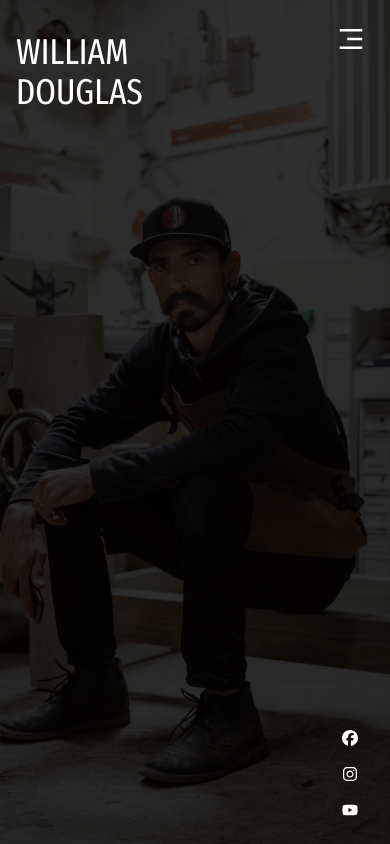
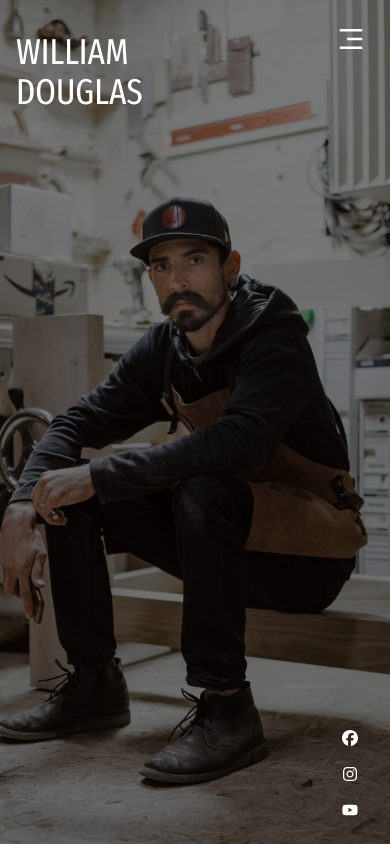
Before and after one commit to aaron-soto/william-douglas, a Next.js app: page / in a window 390 px wide. Built offline with nearby package versions, Linux system fonts and the light colour scheme.

Commit message:
fix: adjust background opacity for improved visibility on marketing page

```diff
--- a/src/app/(marketing)/page.tsx
+++ b/src/app/(marketing)/page.tsx
@@ -6,7 +6,7 @@ import { SocialButtons } from "@/app/(marketing)/social-buttons";
 export default function Home() {
   return (
     <div className="w-screen h-dvh relative">
-      <div className="absolute inset-0 bg-black bg-opacity-80 z-[1000]"></div>
+      <div className="absolute inset-0 bg-black bg-opacity-50 md:bg-opacity-80 z-[1000]"></div>
       <Image
         src="/images/william-hero.jpg"
         alt="hero"
```
